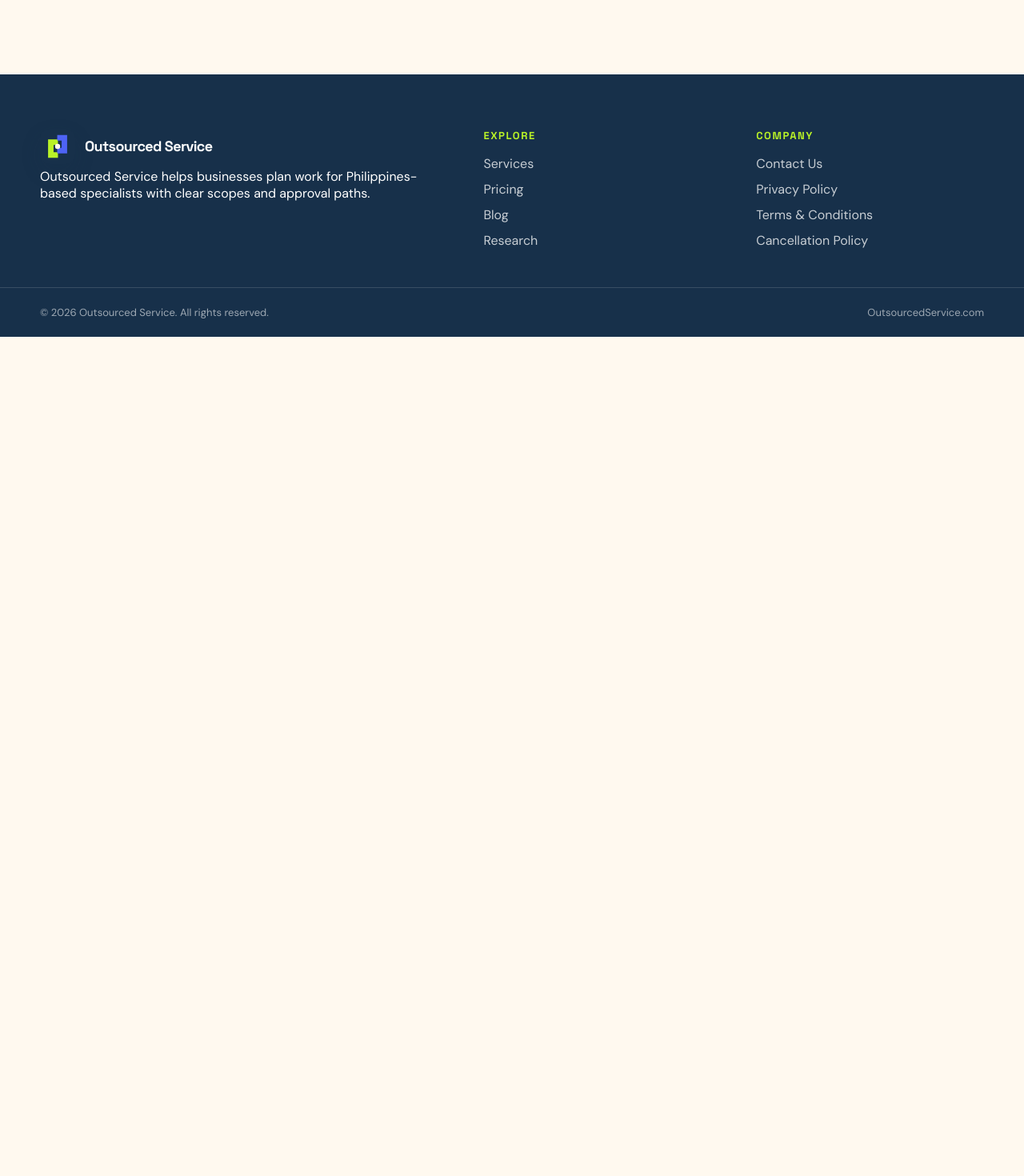
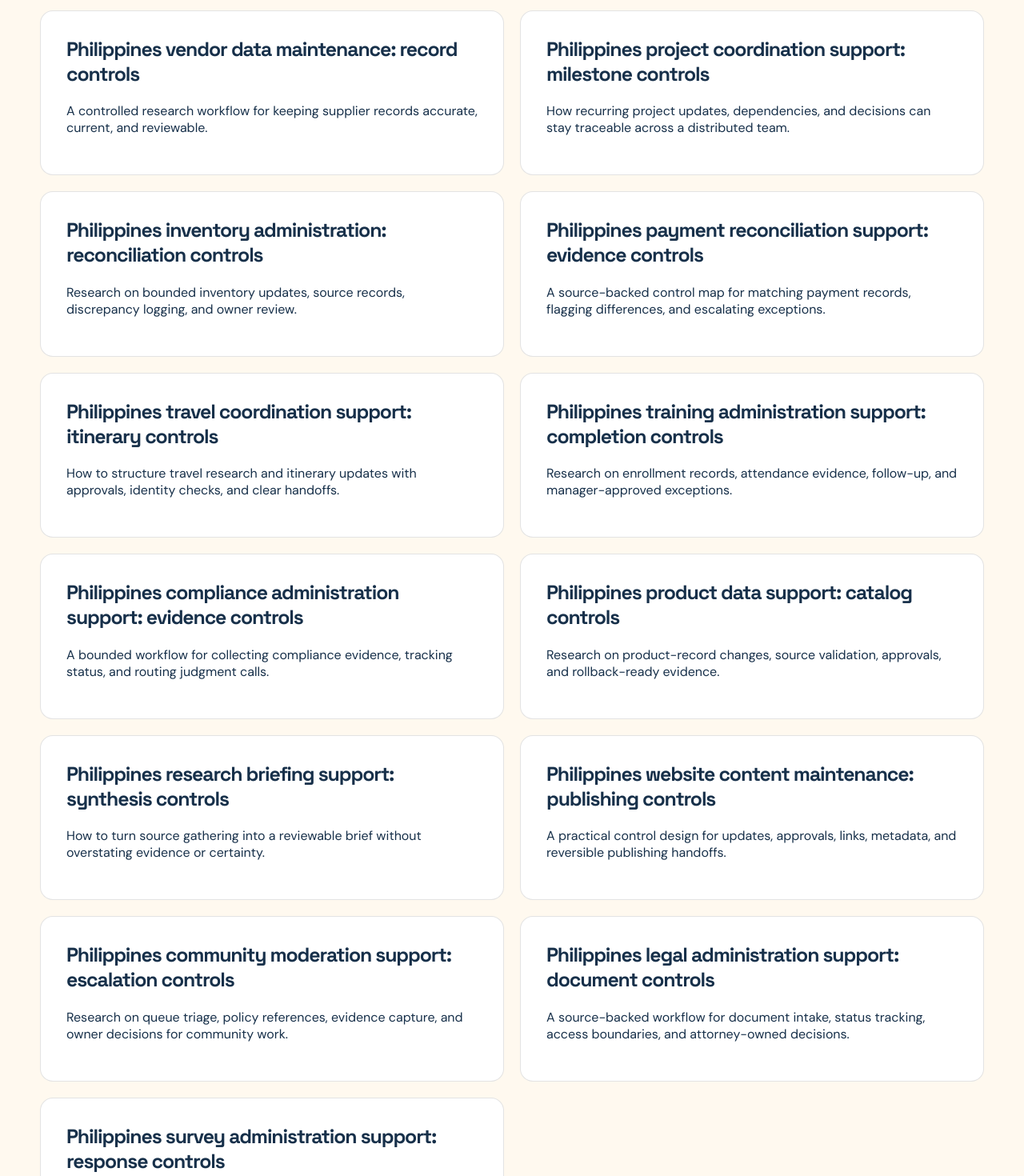
Before and after one commit to coolifystealthagents/outsourcedservice, a Next.js app: page /research in a window 1280 px wide. Shown: the part 4220-5690 px from the top of the page at 80% size. Before the commit the page ends 4641 px from the top, so only its background shows below. Built offline with nearby package versions, Linux system fonts and the light colour scheme.

Commit message:
Publish daily research batch 2026-08-10

```diff
--- a/app/fleet-content.ts
+++ b/app/fleet-content.ts
@@ -348,10 +348,23 @@ const researchTopics = [
   ['philippines-email-management-research','Philippines email management support: triage controls','Research on bounded inbox triage, categorization, drafting, escalation, and approval.','10 inbox-control checks'],
   ['philippines-customer-feedback-research','Philippines customer feedback support: insight controls','A source-backed workflow for collecting, tagging, summarizing, and escalating customer feedback.','10 feedback-control inputs'],
   ['philippines-service-request-research','Philippines service request support: intake controls','Research on capturing service requests, routing ownership, documenting decisions, and closing the loop.','10 intake-control questions'],
+  ['philippines-vendor-data-maintenance-research','Philippines vendor data maintenance: record controls','A controlled research workflow for keeping supplier records accurate, current, and reviewable.','10 vendor-record control checks'],
+  ['philippines-project-coordination-research','Philippines project coordination support: milestone controls','How recurring project updates, dependencies, and decisions can stay traceable across a distributed team.','10 milestone-control inputs'],
+  ['philippines-inventory-administration-research','Philippines inventory administration: reconciliation controls','Research on bounded inventory updates, source records, discrepancy logging, and owner review.','10 inventory-control questions'],
+  ['philippines-payment-reconciliation-research','Philippines payment reconciliation support: evidence controls','A source-backed control map for matching payment records, flagging differences, and escalating exceptions.','10 reconciliation-control checks'],
+  ['philippines-travel-coordination-research','Philippines travel coordination support: itinerary controls','How to structure travel research and itinerary updates with approvals, identity checks, and clear handoffs.','10 itinerary-control inputs'],
+  ['philippines-training-administration-research','Philippines training administration support: completion controls','Research on enrollment records, attendance evidence, follow-up, and manager-approved exceptions.','10 training-record checks'],
+  ['philippines-compliance-administration-research','Philippines compliance administration support: evidence controls','A bounded workflow for collecting compliance evidence, tracking status, and routing judgment calls.','10 compliance-evidence questions'],
+  ['philippines-product-data-support-research','Philippines product data support: catalog controls','Research on product-record changes, source validation, approvals, and rollback-ready evidence.','10 catalog-control inputs'],
+  ['philippines-research-briefing-support-research','Philippines research briefing support: synthesis controls','How to turn source gathering into a reviewable brief without overstating evidence or certainty.','10 briefing-control checks'],
+  ['philippines-website-content-maintenance-research','Philippines website content maintenance: publishing controls','A practical control design for updates, approvals, links, metadata, and reversible publishing handoffs.','10 publishing-control questions'],
+  ['philippines-community-moderation-research','Philippines community moderation support: escalation controls','Research on queue triage, policy references, evidence capture, and owner decisions for community work.','10 moderation-control inputs'],
+  ['philippines-legal-administration-research','Philippines legal administration support: document controls','A source-backed workflow for document intake, status tracking, access boundaries, and attorney-owned decisions.','10 document-control checks'],
+  ['philippines-survey-administration-research','Philippines survey administration support: response controls','How to manage survey setup, response records, quality checks, and owner-approved interpretation.','10 survey-control inputs'],
 ] as const;
 
 export const researchPosts: ReadonlyArray<ResearchPost> = researchTopics.map(([slug,title,focus,headlineStat], index) => ({
-  slug, title, excerpt: focus, published: '2026-08-09', thumbnail: '/research-thumbnails/research-batch-2026-08-09.svg', headlineStat,
+  slug, title, excerpt: focus, published: index >= 32 ? '2026-08-10' : '2026-08-09', thumbnail: '/research-thumbnails/research-batch-2026-08-10.svg', headlineStat,
   methodology: 'Methods note: This article is a comparative desk review of 10 named primary or standards-body sources. The headline count is the number of sources reviewed, not a performance claim. Recommendations are operating hypotheses to test against the owner’s records.',
   sources: researchSources,
   related: researchTopics.filter((_, i) => i !== index).slice(0, 3).map(([s]) => s),
```
Also changed, not shown: public/research-thumbnails/research-batch-2026-08-10.svg (added).
